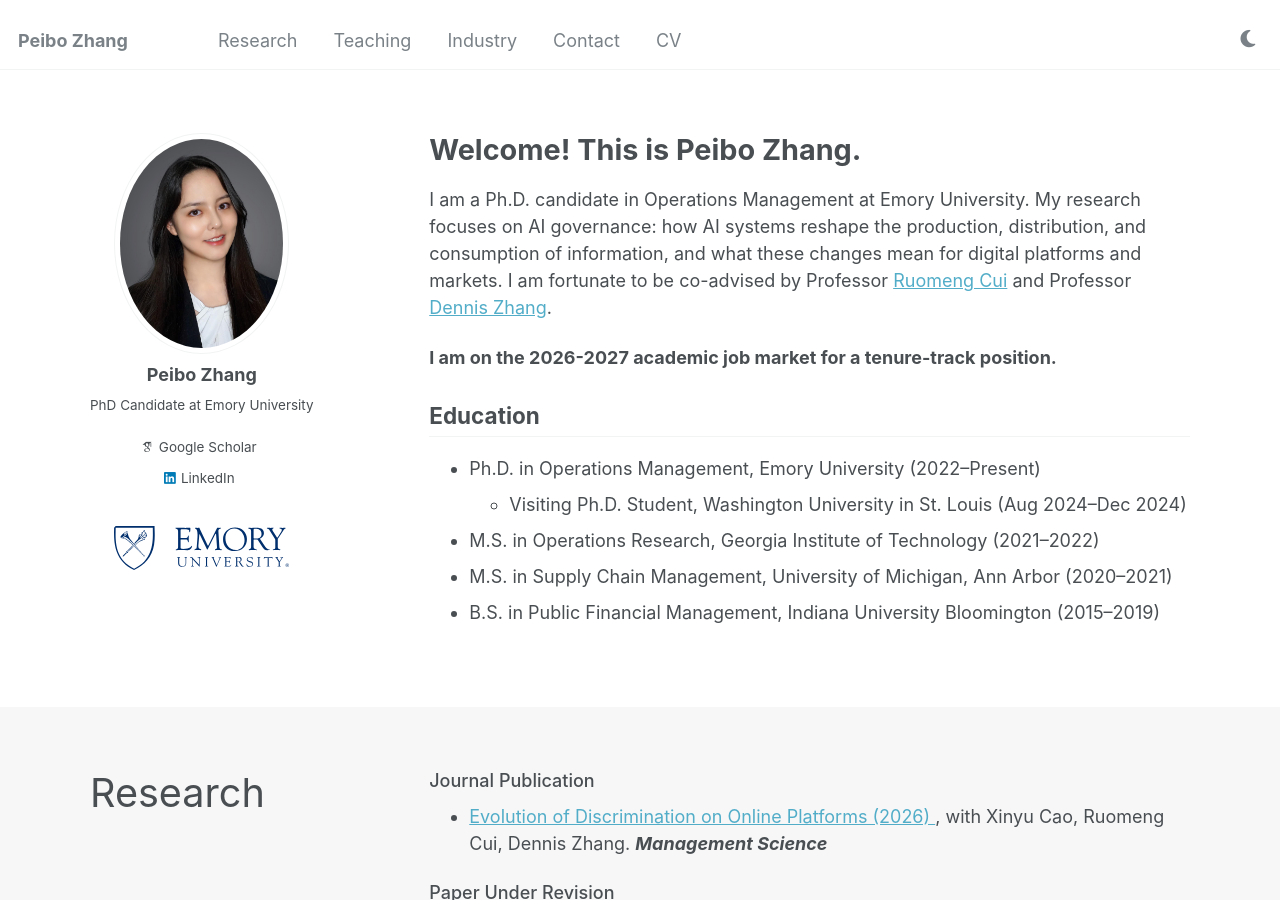
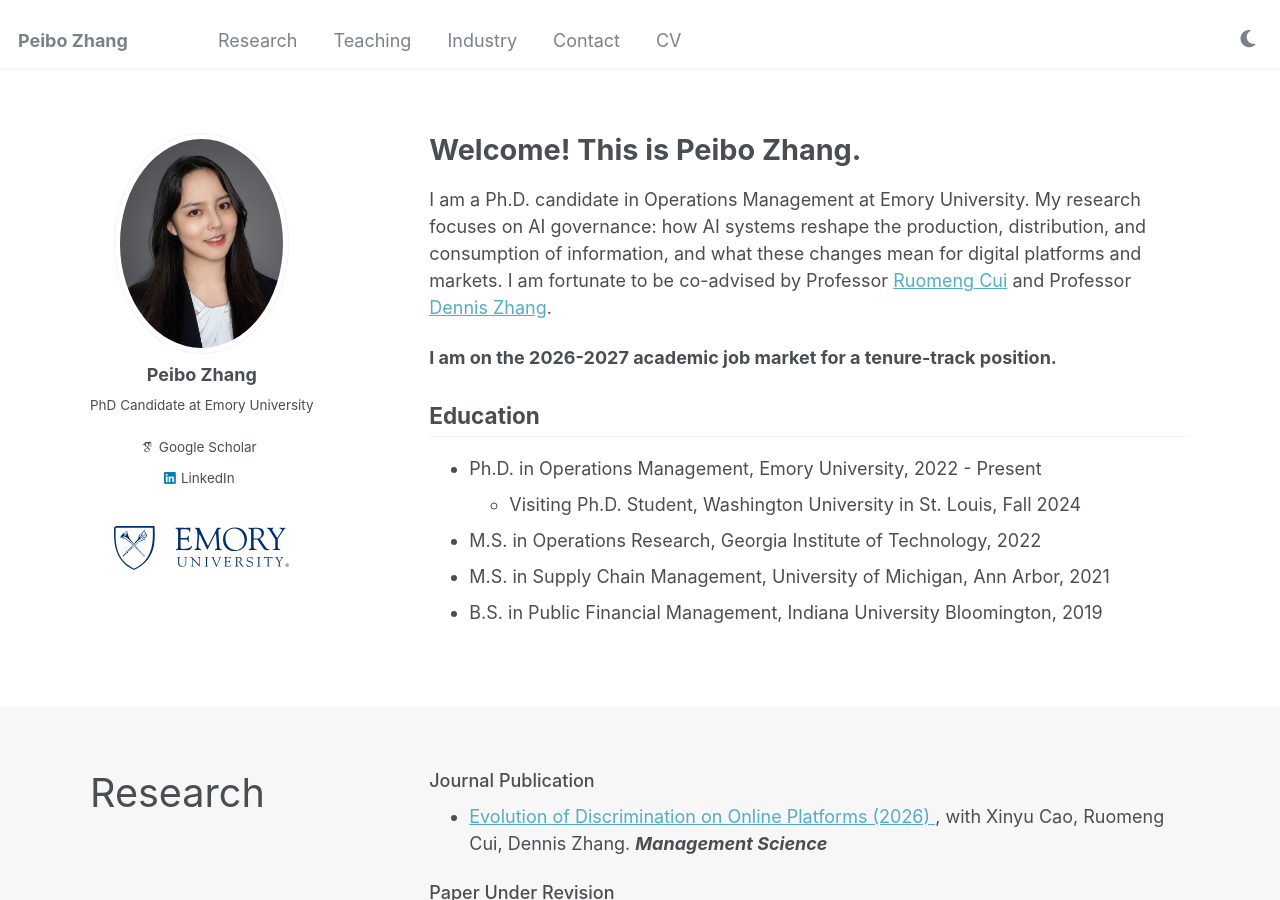
Before and after one commit to PeiboZhang/peibozhang.github.io, a Jekyll site: the page built from _pages/about.md, in a window 1280 px wide and 900 px high. Built offline with Jekyll 4.4.1, drawn with Linux system fonts in a browser that asks for light colours; some web fonts are replaced.

Commit message:
Match education date format to CV
Co-Authored-By: Claude Opus 5.5 (1M context) <noreply@anthropic.com>

```diff
--- a/_pages/about.md
+++ b/_pages/about.md
@@ -35,14 +35,14 @@ redirect_from:
 <h2 id="education">Education</h2>
 <ul>
   <li>
-    Ph.D. in Operations Management, Emory University (2022–Present)
+    Ph.D. in Operations Management, Emory University, 2022 - Present
     <ul>
-      <li>Visiting Ph.D. Student, Washington University in St. Louis (Aug 2024–Dec 2024)</li>
+      <li>Visiting Ph.D. Student, Washington University in St. Louis, Fall 2024</li>
     </ul>
   </li>
-  <li>M.S. in Operations Research, Georgia Institute of Technology (2021–2022)</li>
-  <li>M.S. in Supply Chain Management, University of Michigan, Ann Arbor (2020–2021)</li>
-  <li>B.S. in Public Financial Management, Indiana University Bloomington (2015–2019)</li>
+  <li>M.S. in Operations Research, Georgia Institute of Technology, 2022</li>
+  <li>M.S. in Supply Chain Management, University of Michigan, Ann Arbor, 2021</li>
+  <li>B.S. in Public Financial Management, Indiana University Bloomington, 2019</li>
 </ul>
 </div>
 </div>
```
